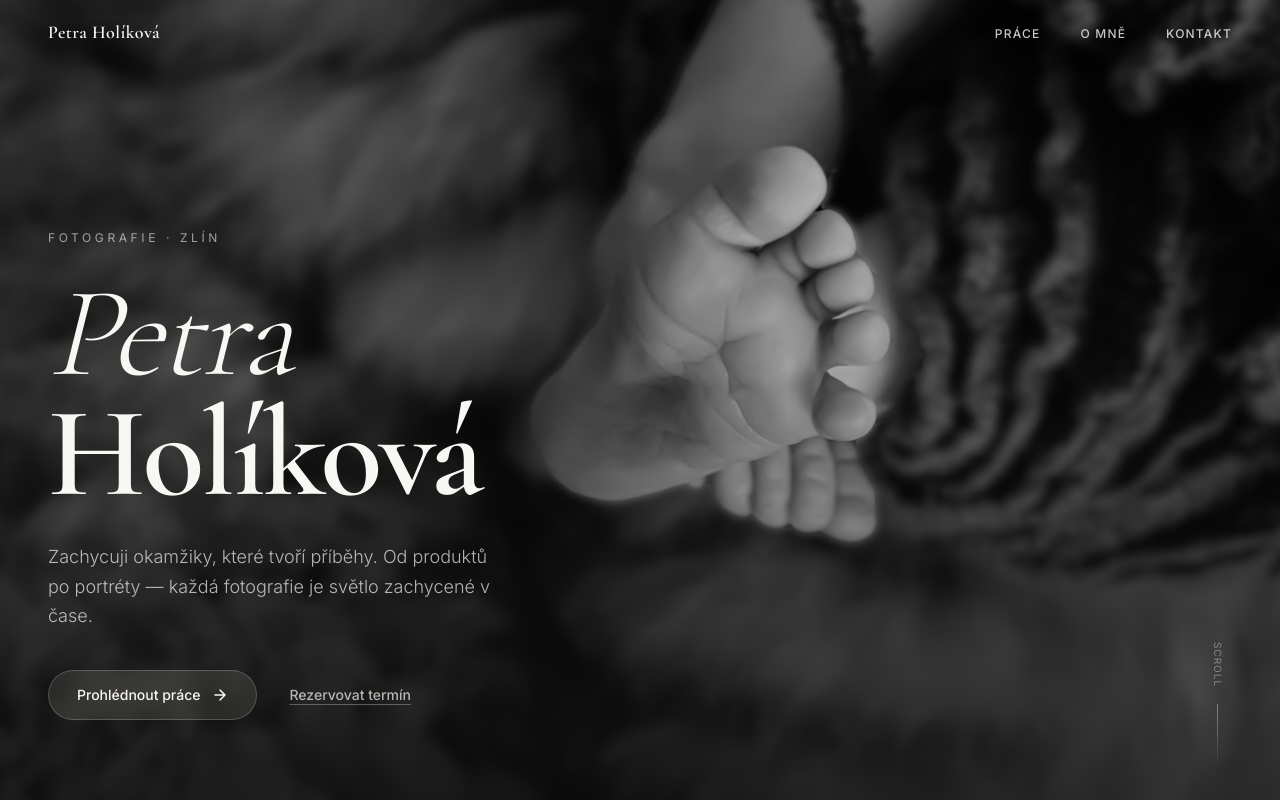
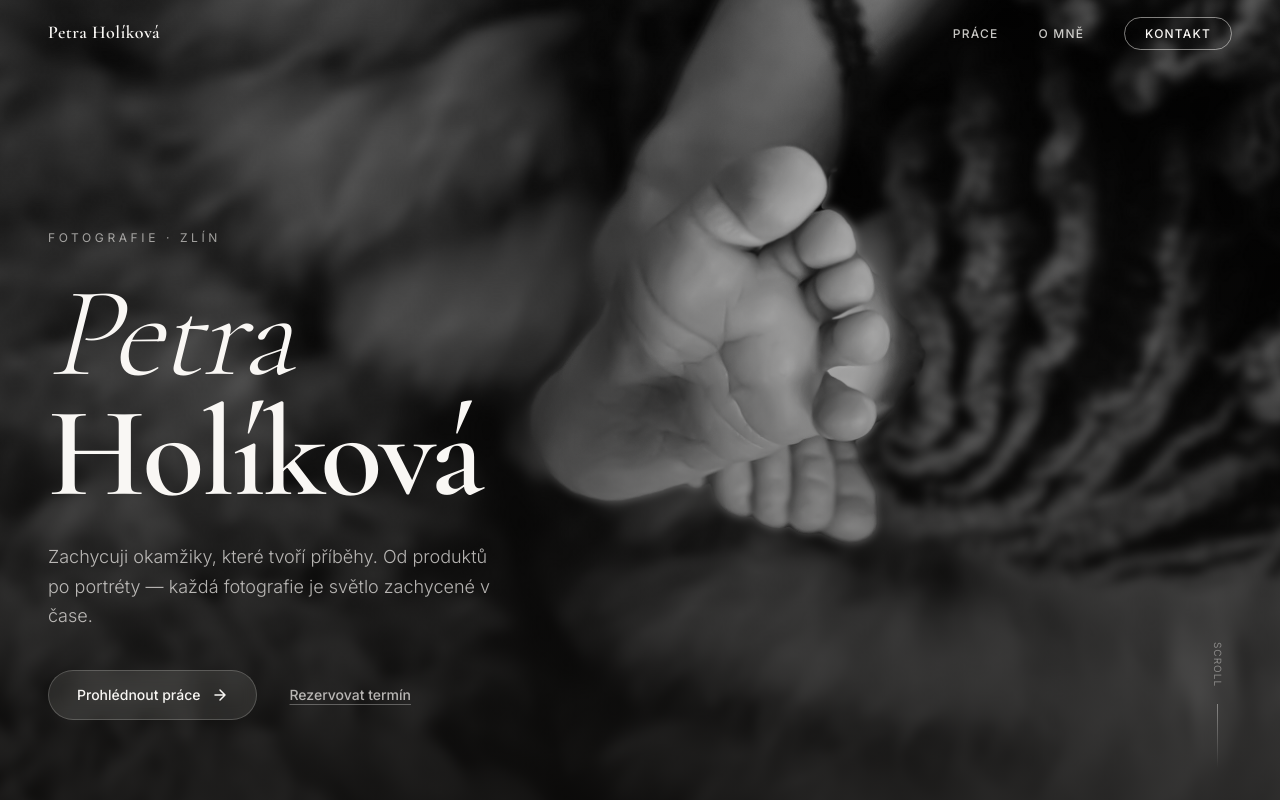
Before and after one commit to imrichkascak/holikovapetra.cz, a Next.js app: page / in a window 1280 px wide. Shown: the top 800 px of the page. Built offline with nearby package versions, Linux system fonts and the light colour scheme.

Commit message:
Add Kontakt CTA button to desktop navbar

```diff
--- a/src/components/Navigation.tsx
+++ b/src/components/Navigation.tsx
@@ -70,7 +70,7 @@ export function Navigation() {
 
         {/* Desktop links */}
         <ul className="hidden md:flex items-center gap-10 list-none" role="list">
-            {navLinks.map((link) => (
+          {navLinks.filter((l) => l.href !== "#kontakt").map((link) => (
             <li key={link.href}>
               <a
                 href={link.href}
@@ -87,6 +87,23 @@ export function Navigation() {
               </a>
             </li>
           ))}
+          <li>
+            <a
+              href="#kontakt"
+              onClick={(e) => {
+                e.preventDefault();
+                handleNavClick("#kontakt");
+              }}
+              className={cn(
+                "text-xs font-sans font-medium uppercase tracking-widest px-5 py-2 rounded-full border transition-all duration-300 hover:bg-gold hover:border-gold hover:text-cream",
+                scrolled
+                  ? "border-ink/30 text-ink"
+                  : "border-cream/50 text-cream"
+              )}
+            >
+              Kontakt
+            </a>
+          </li>
         </ul>
 
           {/* Mobile hamburger */}
```
Lines whose indentation alone changed are shown as unchanged.
